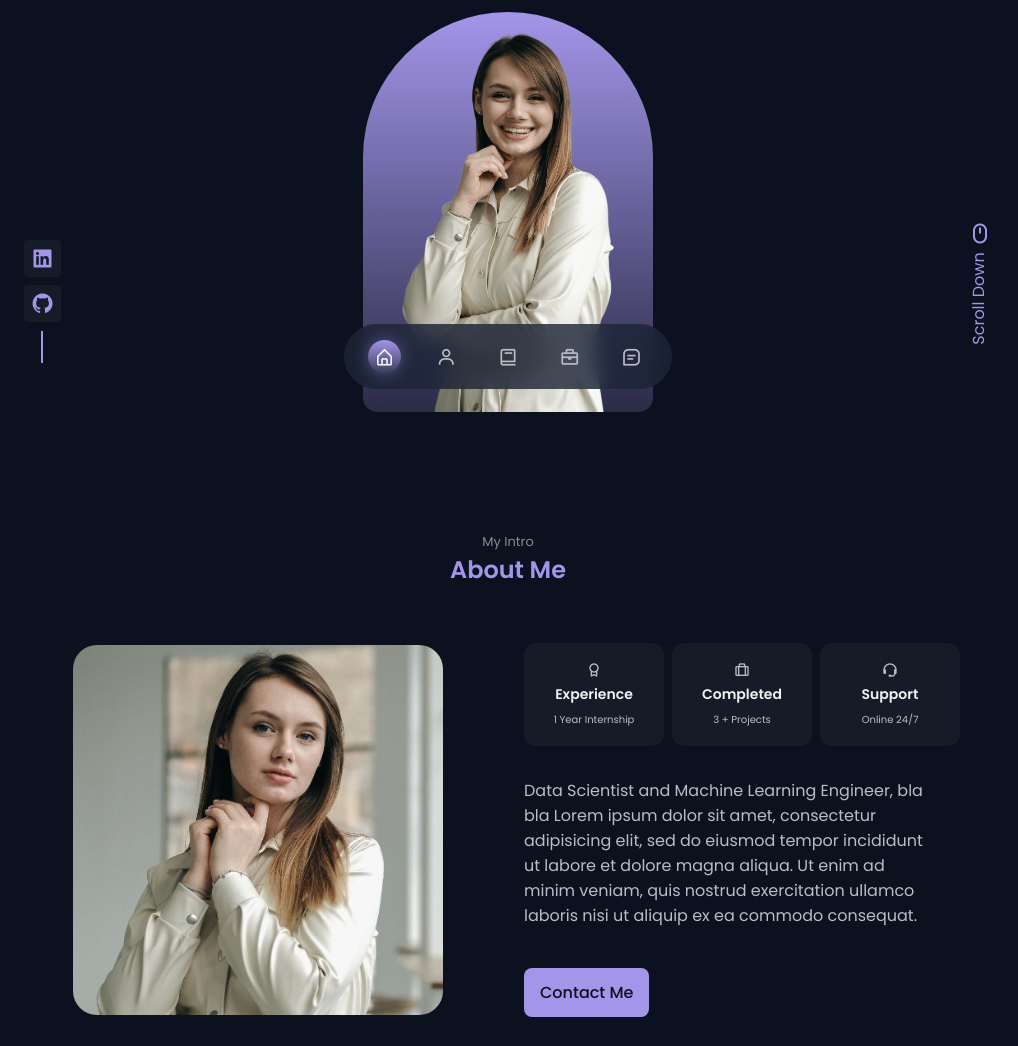
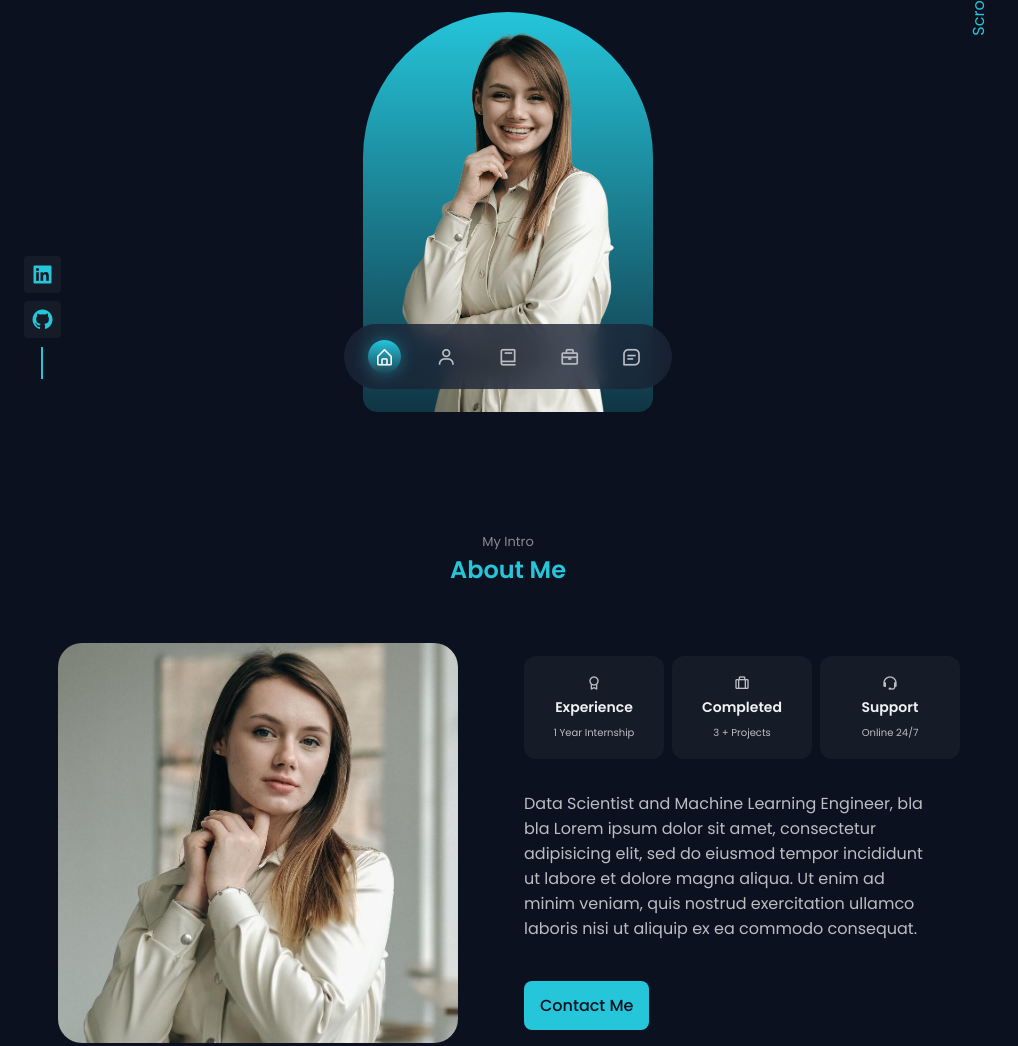
Before and after one commit to ilyamfaisal28/my-responsive-portfolio-website, a plain HTML site: page index.html in a window 1280 px wide. Shown: the part 395-1441 px from the top of the page, without its empty margins (132-1150 px from the left). Drawn offline with nearby package versions, Linux system fonts and the light colour scheme.

Commit message:
Change theme color
Little bit of customization

```diff
--- a/assets/css/styles.css
+++ b/assets/css/styles.css
@@ -13,12 +13,12 @@
         Pink: hsl(356, 66%, 75%)
         Teal: hsl(174, 63%, 62%)
   */
-  --first-hue: 250;
-  --sat: 66%;
-  --lig: 75%;
+  --first-hue: 187;
+  --sat: 71%;
+  --lig: 50%;
   --second-hue: 219;
   --first-color: hsl(var(--first-hue), var(--sat), var(--lig));
-  --first-color-alt: hsl(var(--first-hue), var(--sat), 71%); /* -4% */
+  --first-color-alt: hsl(var(--first-hue), var(--sat), 46%); /* -4% */
   --title-color: hsl(var(--second-hue), 15%, 95%);
   --text-color: hsl(var(--second-hue), 8%, 75%);
   --text-color-light: hsl(var(--second-hue), 4%, 55%);
@@ -357,7 +357,7 @@ body.light-theme{
 }
 
 .home__social{
-  bottom: 5rem;
+  bottom: 4rem;
   left: 0;
   display: grid;
   row-gap: .5rem;
@@ -394,7 +394,7 @@ body.light-theme{
   display: flex;
   row-gap: 2.5rem;
   align-items: flex-end;
-  top: 73%;
+  top: 29%;
   flex-direction: column;
   position: absolute;
   /* color: var(--first-color);
@@ -972,7 +972,7 @@ body.light-theme{
     justify-content: center;
   }
   .skills__content{
-    padding: 2rem 4rem;
+    padding: 2rem 3rem;
   }
 
   .services__container{
@@ -984,7 +984,7 @@ body.light-theme{
     padding: 4.5rem 2.5rem 2.5rem;
   }
   .services__modal-description{
-    padding: 0 3.5rem;
+    padding: 0;
   }
 
   .work__container{
@@ -1064,7 +1064,7 @@ body.light-theme{
     column-gap: 2rem;
   }
   .about__img{
-    width: 370px;
+    width: 400px;
   }
   .about__data{
     text-align: initial;
@@ -1082,12 +1082,12 @@ body.light-theme{
   }
 
   .skills__container{
-    grid-template-columns: repeat(2, 350px);
+    grid-template-columns: repeat(2, 460px);
     column-gap: 3rem;
   }
 
   .services__container{
-    grid-template-columns: repeat(3, 192px);
+    grid-template-columns: repeat(3, 225px);
     column-gap: 3rem;
   }
   .services__card{
```
